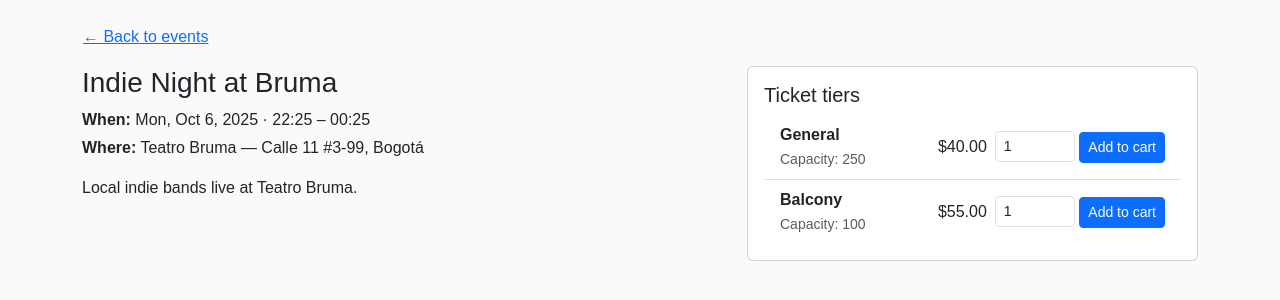
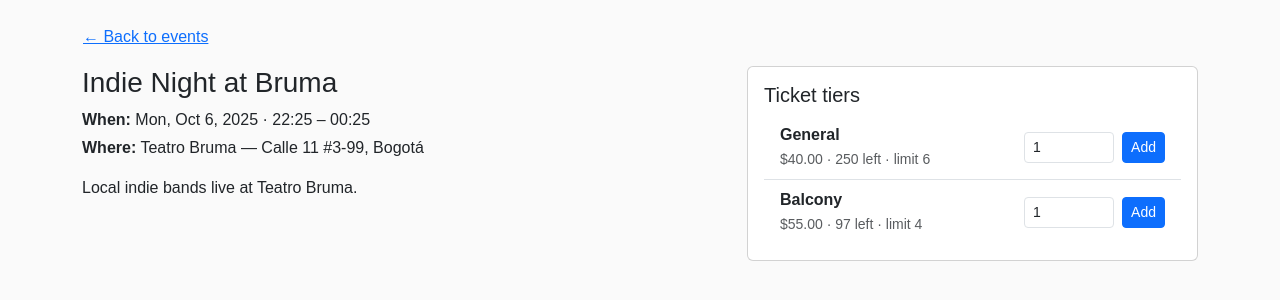
Before and after one commit to madlp24/stage-pass, a Django app: page /events/events/1/ in a window 1280 px wide. Shown: the part 56-356 px from the top of the page. Run offline with Django 5.2, Linux system fonts and the light colour scheme; data comes from the database, SQL or seed files in the repository.

```diff
--- a/templates/events/event_detail.html
+++ b/templates/events/event_detail.html
@@ -3,37 +3,56 @@
 <a class="btn btn-link p-0 mb-3" href="{% url 'event_list' %}">← Back to events</a>
 
 <div class="row g-4">
+  <!-- Left column: event info -->
   <div class="col-lg-7">
     <h1 class="h3 mb-2">{{ event.title }}</h1>
     <p class="mb-1"><strong>When:</strong> {{ event.starts_at|date:"D, M j, Y · H:i" }} – {{ event.ends_at|date:"H:i" }}</p>
     <p class="mb-3"><strong>Where:</strong> {{ event.venue.name }} — {{ event.venue.address }}</p>
+
     {% if event.image %}
       <img class="img-fluid rounded mb-3" src="{{ event.image }}" alt="Poster for {{ event.title }}">
     {% endif %}
+
     <p>{{ event.description }}</p>
   </div>
 
+  <!-- Right column: tickets -->
   <div class="col-lg-5">
     <div class="card">
       <div class="card-body">
         <h2 class="h5">Ticket tiers</h2>
         <ul class="list-group list-group-flush">
           {% for t in event.ticket_types.all %}
+            {% with remaining=t.remaining_capacity %}
             <li class="list-group-item d-flex justify-content-between align-items-center">
               <div>
                 <div class="fw-semibold">{{ t.name }}</div>
-                <small class="text-muted">Capacity: {{ t.capacity }}</small>
+                <small class="text-muted">
+                  ${{ t.price }}
+                  {% if remaining > 0 %}
+                    · {{ remaining }} left
+                    {% if t.per_user_limit %} · limit {{ t.per_user_limit }}{% endif %}
+                  {% else %}
+                    · <span class="text-danger">Sold out</span>
+                  {% endif %}
+                </small>
               </div>
+
               <div class="d-flex align-items-center gap-2">
-                <span class="text-nowrap">${{ t.price }}</span>
-
-                <form method="post" action="{% url 'cart_add' t.id %}">
+                <form method="post" action="{% url 'cart_add' t.id %}" class="d-flex align-items-center gap-2">
                   {% csrf_token %}
-                  <input type="number" name="qty" min="1" value="1" class="form-control form-control-sm d-inline-block" style="width:80px">
-                  <button class="btn btn-sm btn-primary" type="submit">Add to cart</button>
+                  <input type="number" name="qty" value="1" min="1"
+                         max="{{ t.per_user_limit|default:remaining }}"
+                         class="form-control form-control-sm" style="width:90px;"
+                         {% if remaining <= 0 %}disabled{% endif %}>
+                  <button class="btn btn-sm btn-primary"
+                          {% if remaining <= 0 %}disabled{% endif %}>
+                    Add
+                  </button>
                 </form>
               </div>
             </li>
+            {% endwith %}
           {% empty %}
             <li class="list-group-item">No ticket tiers defined yet.</li>
           {% endfor %}
```
